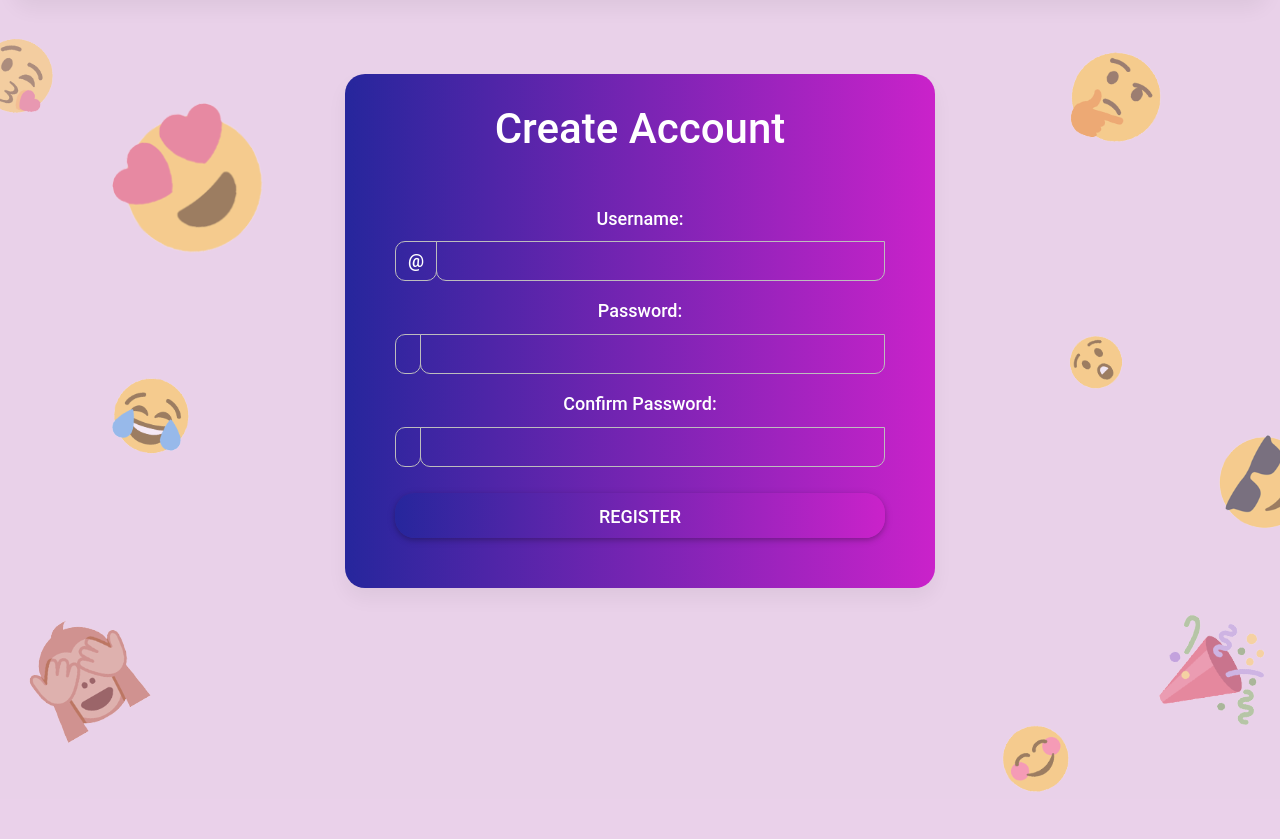
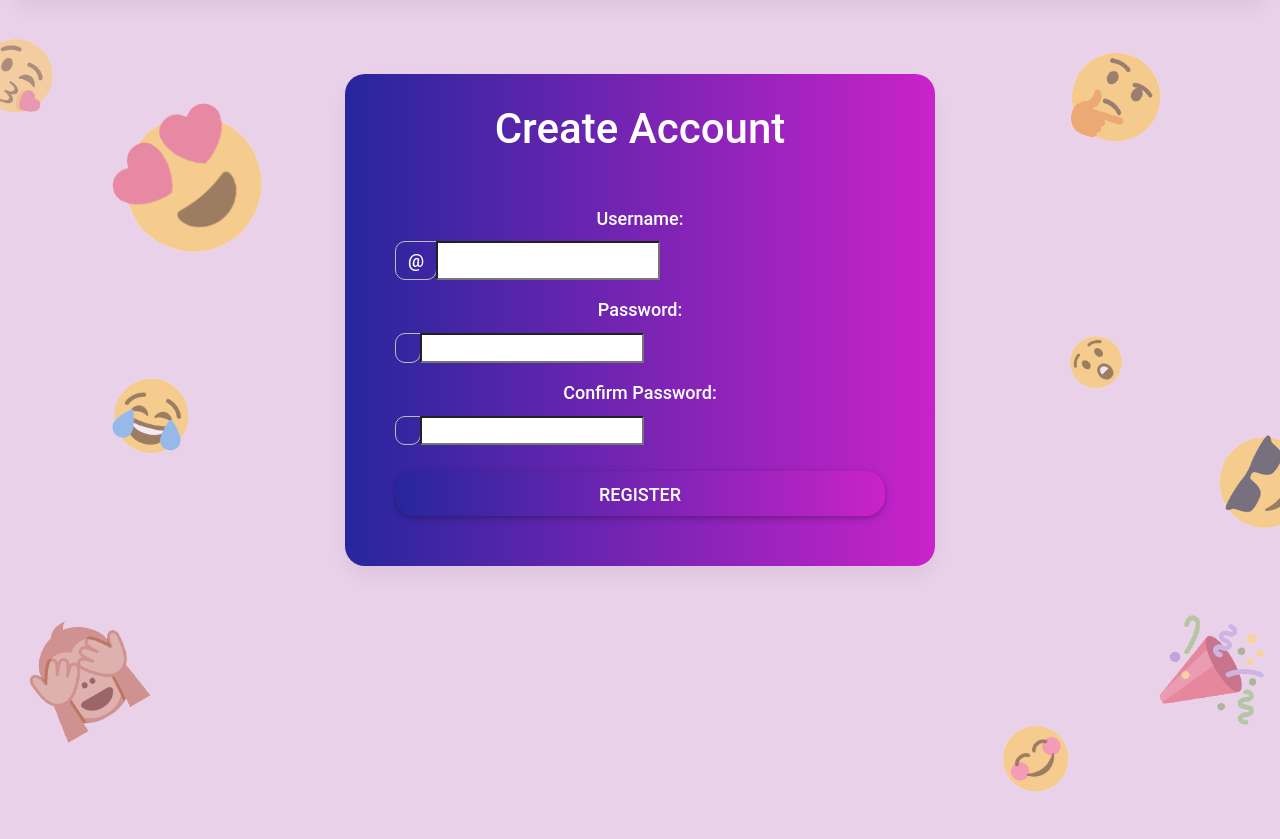
Before and after one commit to aybruhm/DRF_FetchAPI, a Django app: template note_frontend/templates/note_frontend/register.html in a window 1280 px wide. Shown: the part 96-935 px from the top of the page. Run offline with Django 3.2, Linux system fonts and the light colour scheme; the template is opened without the code that fills it, so the values that code supplies are empty, except form fields; form fields are guessed from the names that the template uses.

Commit message:
Pass the register form context variable to register.html

```diff
--- a/note_frontend/templates/note_frontend/register.html
+++ b/note_frontend/templates/note_frontend/register.html
@@ -17,7 +17,8 @@
                         </label>
                     <div class="input-group">
                         <span class="input-group-text" id="inputGroupPrepend">@</span>
-                        <input type="text" class="form-control user_input" id="validationCustomUsername" aria-describedby="inputGroupPrepend" required="">
+                        {{ form.username }}
+                        <!-- <input type="text" class="form-control user_input" id="validationCustomUsername" aria-describedby="inputGroupPrepend" required=""> -->
                         <div class="invalid-feedback">
                         Please choose a username.
                         </div>
@@ -32,7 +33,8 @@
                         <span class="input-group-text" id="inputGroupPrepend">
                             <i class="fa fa-eye" aria-hidden="true"></i>
                         </span>
-                        <input type="password" class="form-control password_input" id="validationCustom03" required="">
+                        {{ form.password1 }}
+                        <!-- <input type="password" class="form-control password_input" id="validationCustom03" required=""> -->
                         <div class="invalid-feedback">
                             Your password must be minimum of 8 characters.
                         </div>
@@ -47,7 +49,8 @@
                         <span class="input-group-text" id="inputGroupPrepend">
                             <i class="fa fa-eye" aria-hidden="true"></i>
                         </span>
-                        <input type="password" class="form-control password_input" id="validationCustom04" required="">
+                        {{ form.password2 }}
+                        <!-- <input type="password" class="form-control password_input" id="validationCustom04" required=""> -->
                         <div class="invalid-feedback">
                             Your password did not match. Please try again.
                         </div>
```
